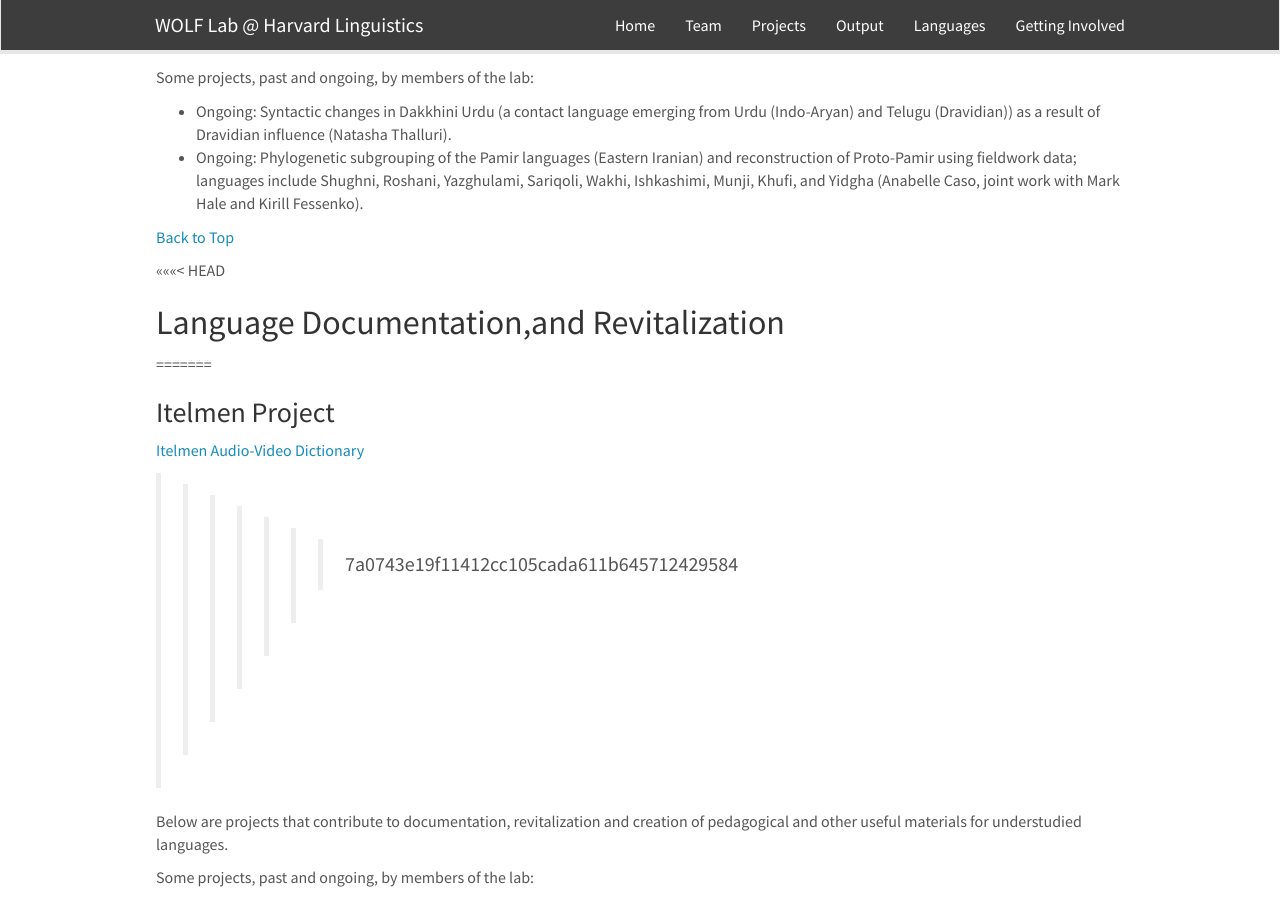
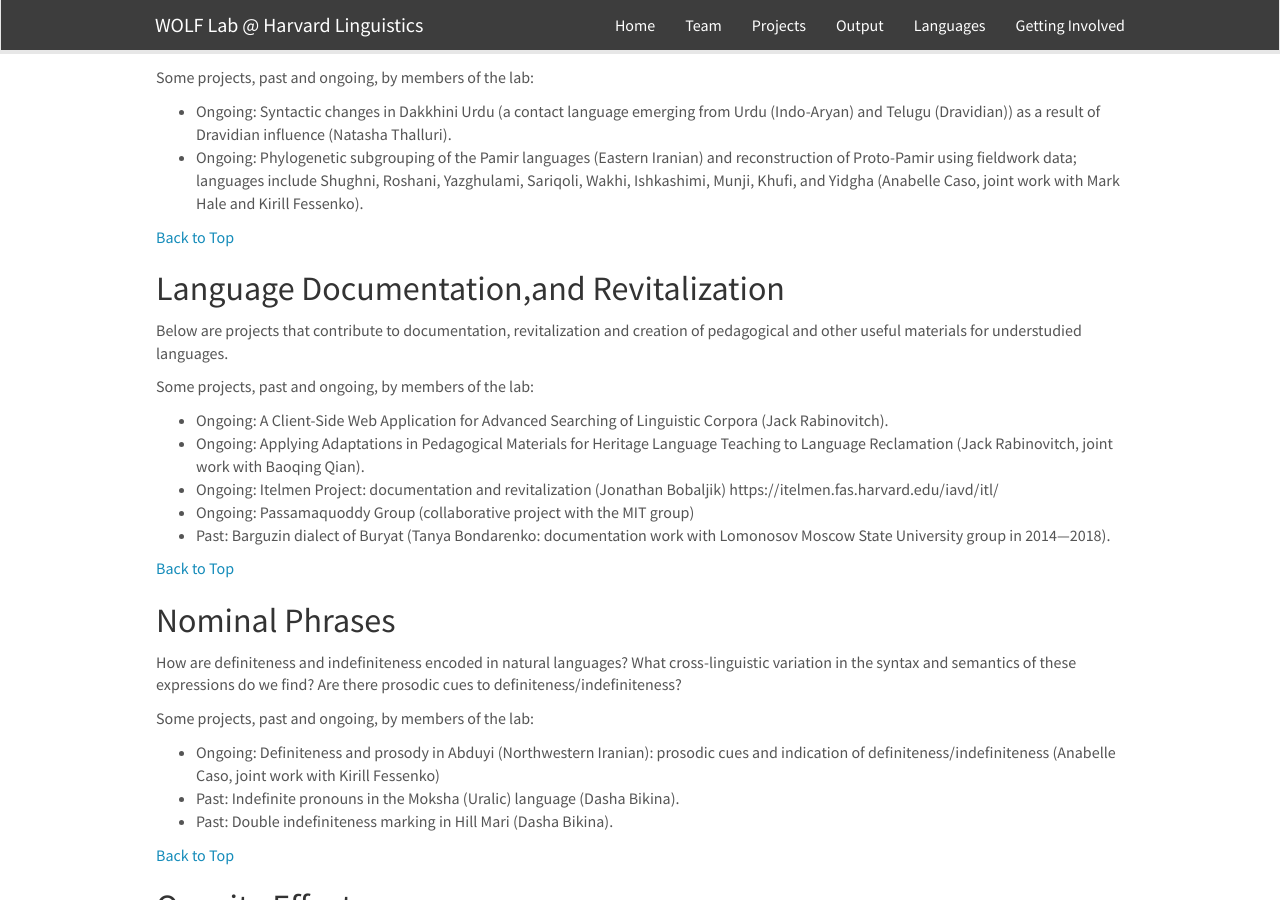
Before and after one commit to fieldlinguistics/fieldlinguistics.github.io, a Jekyll site: the page built from _pages/projects.md, in a window 1280 px wide and 900 px high, scrolled down 2610 px. Built offline with Jekyll 4.4.1, drawn with Linux system fonts in a browser that asks for light colours; nearby versions of some CDN libraries.

Commit message:
Updated errors in project pages

```diff
--- a/_pages/projects.md
+++ b/_pages/projects.md
@@ -116,12 +116,7 @@ Some projects, past and ongoing, by members of the lab:
 
 [Back to Top](#  )
 
-<<<<<<< HEAD
 ## Language Documentation,and Revitalization
-=======
-### Itelmen Project
-[Itelmen Audio-Video Dictionary](https://itelmen.fas.harvard.edu/iavd/en/)
->>>>>>> 7a0743e19f11412cc105cada611b645712429584
 
 Below are projects that contribute to documentation, revitalization and creation of pedagogical and other useful materials for understudied languages.
 
```
